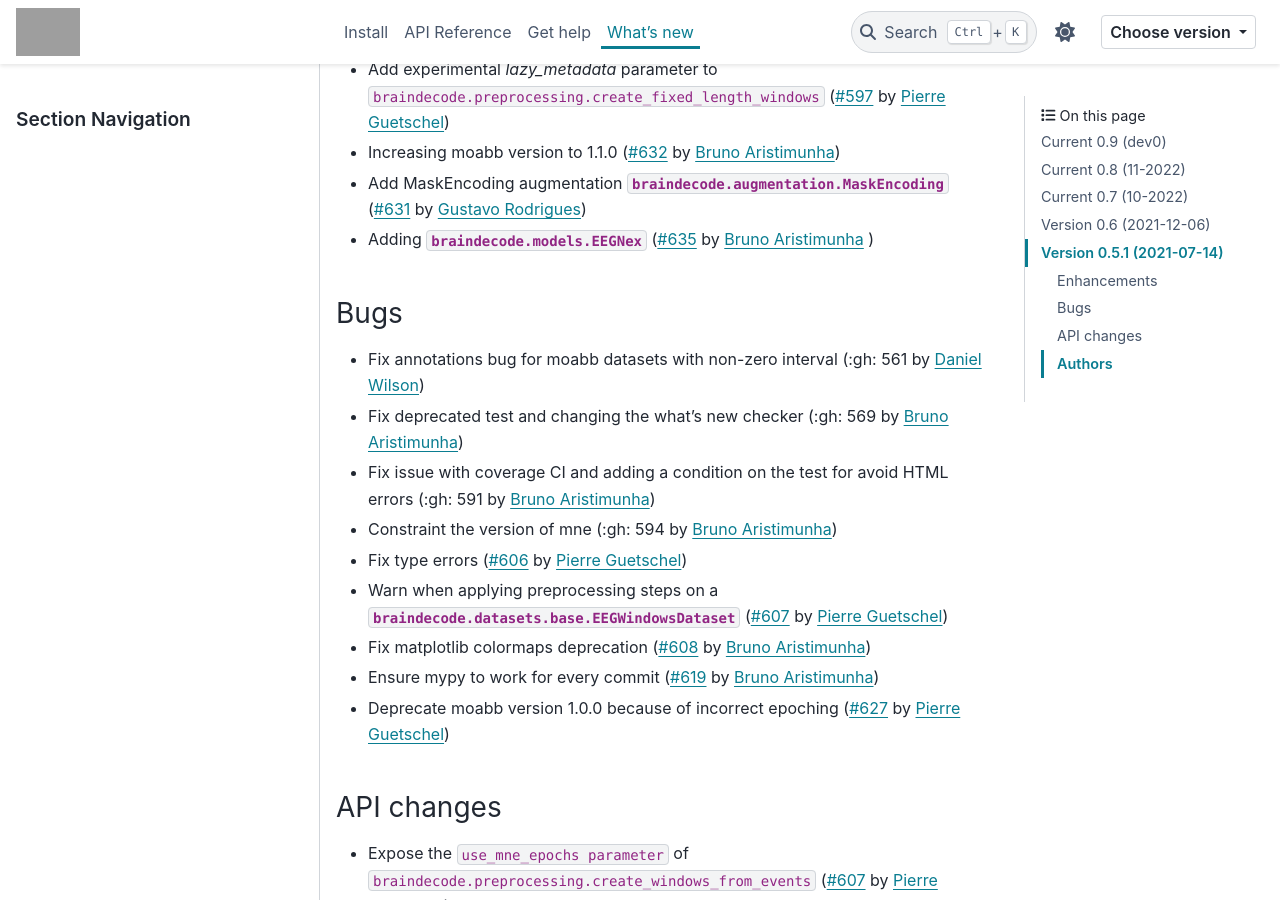
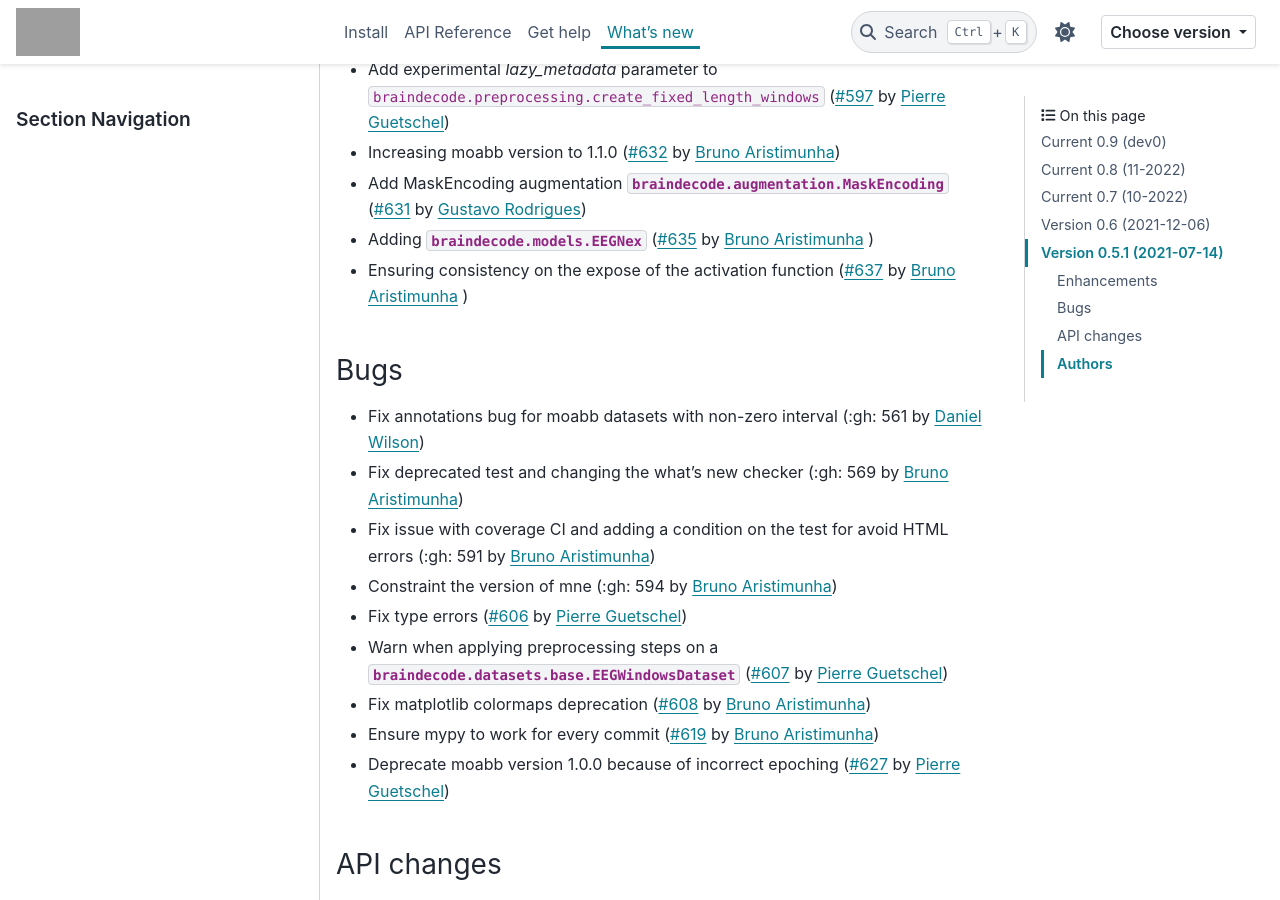
Before and after one commit to braindecode/braindecode, a Sphinx documentation site: the page built from docs/whats_new.rst, in a window 1280 px wide and 900 px high, scrolled down 1246 px. Built offline with Sphinx 7.4.7 and the PyData theme 0.15.4, drawn with Linux system fonts in a browser that asks for light colours; pages that are not in the unit, such as notebooks, are missing from menus; comment, search, counter and statistics services are not loaded; cross-references to code outside the pages are shown as plain code; grey boxes are pictures that could not be loaded.

Commit message:
DOC: including description into the whats_new.rst

```diff
--- a/docs/whats_new.rst
+++ b/docs/whats_new.rst
@@ -46,6 +46,7 @@ Enhancements
 - Increasing moabb version to 1.1.0 (:gh:`632` by `Bruno Aristimunha`_)
 - Add MaskEncoding augmentation :class:`braindecode.augmentation.MaskEncoding` (:gh:`631` by `Gustavo Rodrigues`_)
 - Adding :class:`braindecode.models.EEGNex`  (:gh:`635` by `Bruno Aristimunha`_ )
+- Ensuring consistency on the expose of the activation function (:gh:`637` by `Bruno Aristimunha`_ )
 
 Bugs
 ~~~~
```
